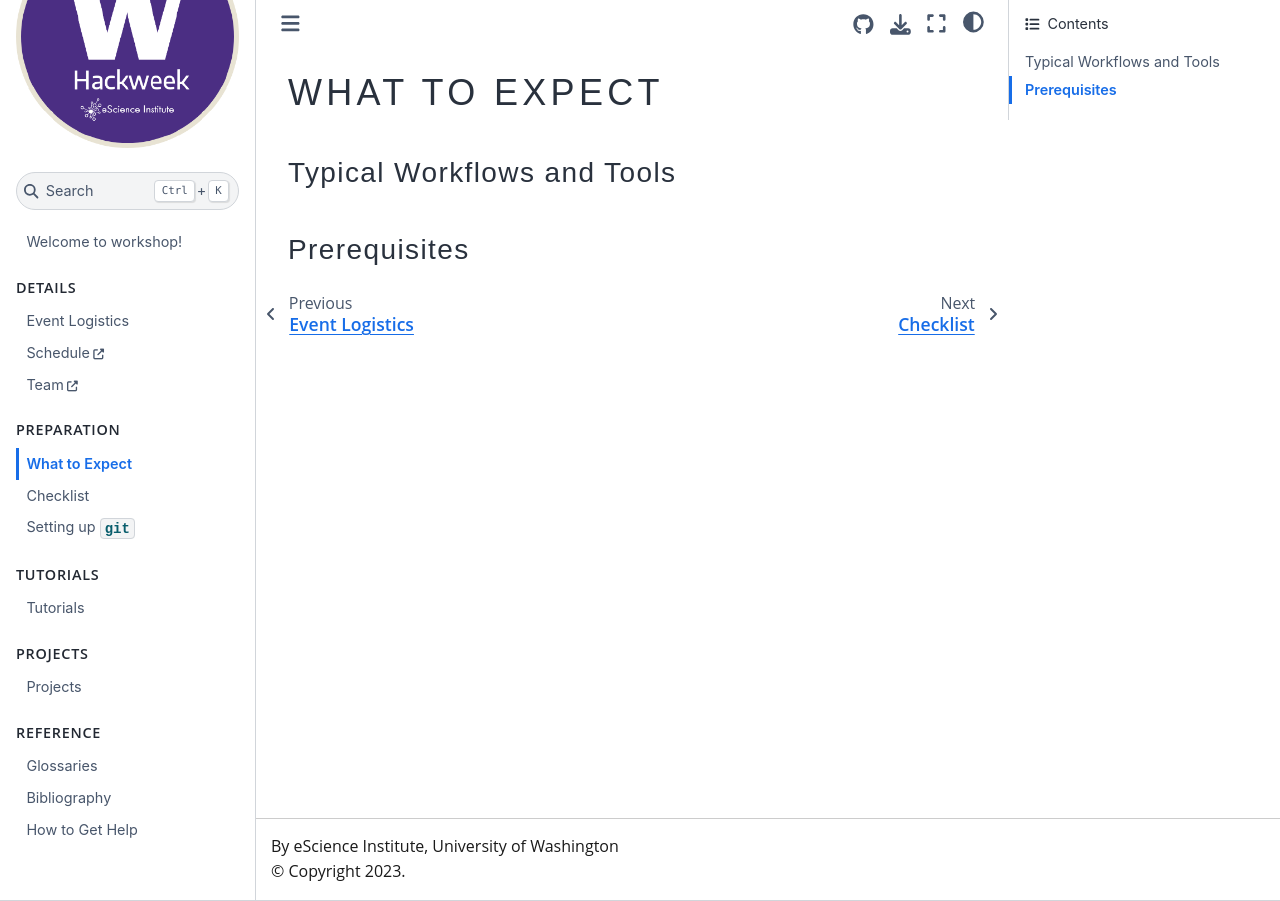
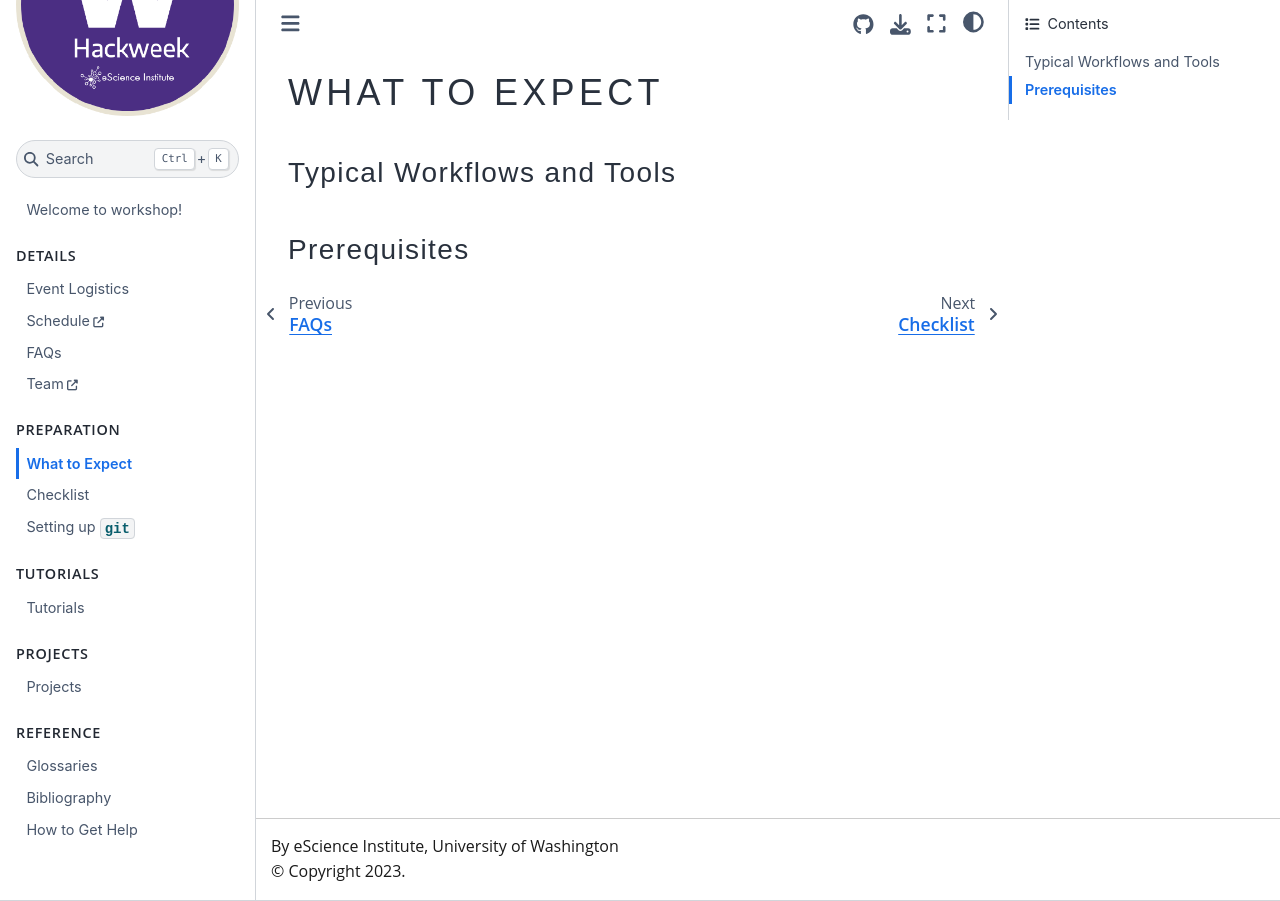
Before and after one commit to uwescience/ai-in-practice, a Jupyter Book: the page built from book/preliminary/index.md, in a window 1280 px wide. Built offline with Jupyter Book 1.0.4 settings and Sphinx 7.4.7 and the Sphinx Book theme 1.1.4, drawn with Linux system fonts in a browser that asks for light colours; some web fonts are replaced; pages that are not in the unit, such as notebooks, are missing from menus; some of the changed lines change nothing that is shown.

Commit message:
Add FAQ section to table of contents

```diff
--- a/book/_toc.yml
+++ b/book/_toc.yml
@@ -8,6 +8,8 @@ parts:
     - file: logistics
     - title: Schedule
       url: https://uwhackweek.github.io/jupyterbook-template/index.html?jump_to=schedule
+    - file: faq
+
     - title: Team
       url: https://uwhackweek.github.io/jupyterbook-template/index.html?jump_to=team
     - file: CoC
```
